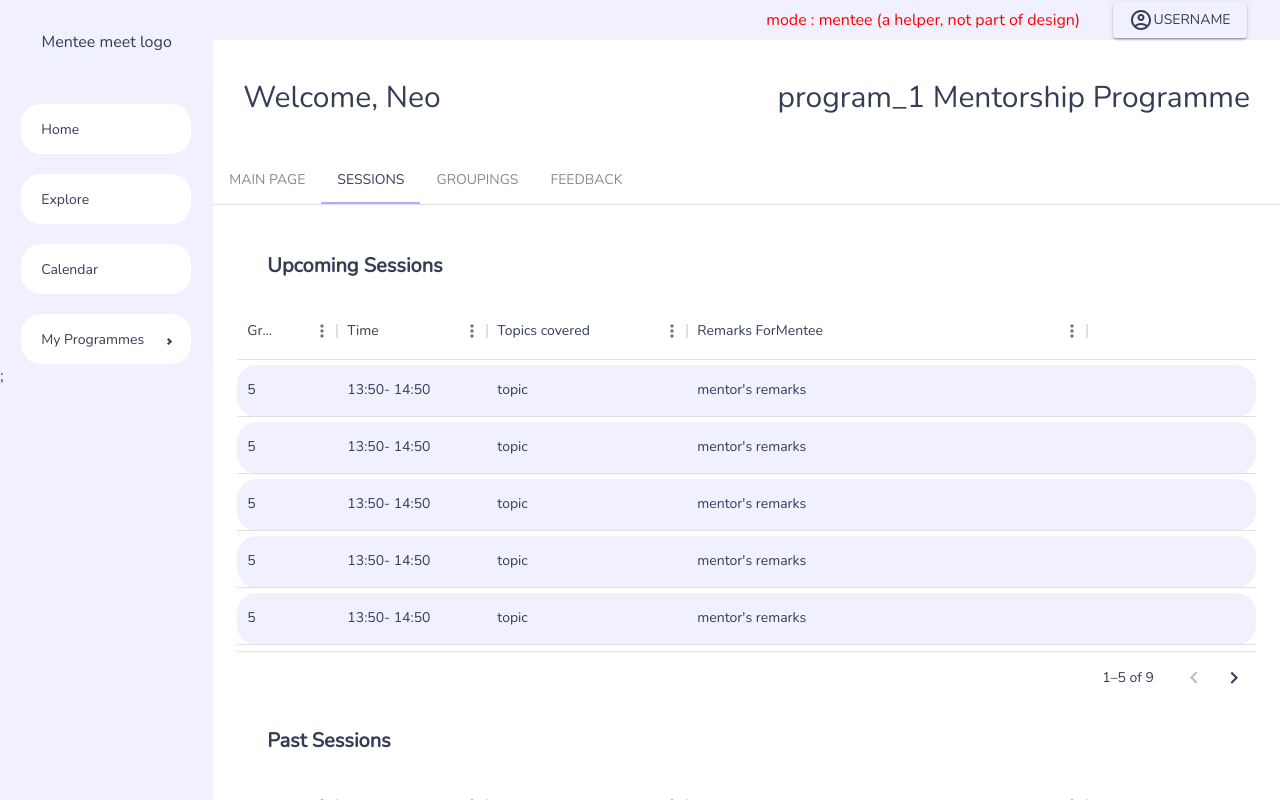
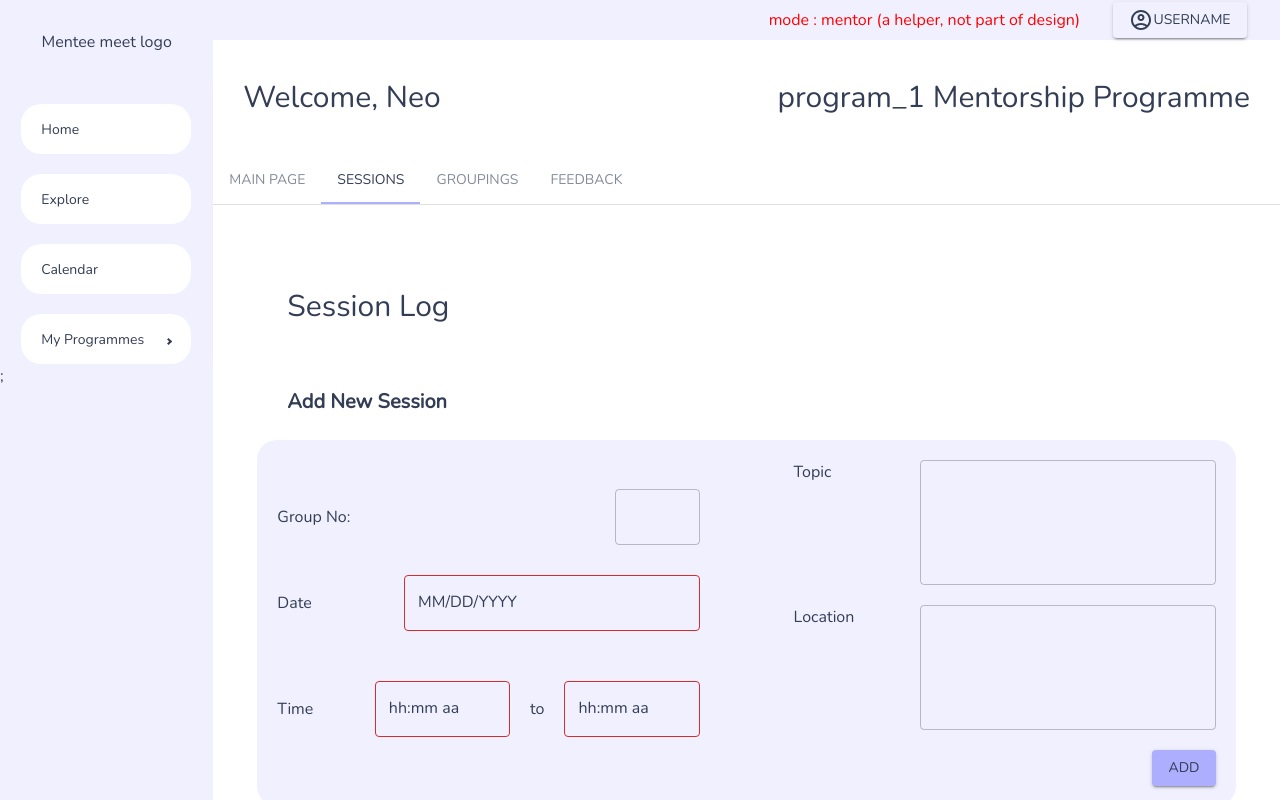
Before and after one commit to HEAP-2023/menteemeet, a React (Create React App) app in the folder client/: page /programmes/1 in a window 1280 px wide. Both pictures are taken after a click on the tab "SESSIONS". Built offline with nearby package versions, Linux system fonts and the light colour scheme.

Commit message:
created add session log section for mentors

```diff
--- a/client/package.json
+++ b/client/package.json
@@ -9,12 +9,15 @@
     "@mui/lab": "^5.0.0-alpha.134",
     "@mui/material": "^5.13.5",
     "@mui/x-data-grid": "^6.7.0",
+    "@mui/x-date-pickers": "^6.8.0",
     "@reduxjs/toolkit": "^1.9.5",
     "@testing-library/jest-dom": "^5.16.5",
     "@testing-library/react": "^13.4.0",
     "@testing-library/user-event": "^13.5.0",
+    "dayjs": "^1.11.8",
     "react": "^18.2.0",
     "react-dom": "^18.2.0",
+    "react-hook-form": "^7.44.3",
     "react-material-ui-carousel": "^3.4.2",
     "react-pro-sidebar": "^1.1.0-alpha.1",
     "react-redux": "^8.1.0",
--- /dev/null
+++ b/client/src/components/programme/NewSessionLog.jsx
@@ -0,0 +1,14 @@
+import { Box, Typography } from "@mui/material";
+import PageHeader from "../PageHeader"
+import SectionHeader from "../SectionHeader";
+import SessionForms from "./forms/SessionForms";
+
+
+const NewSessionLog = () => {
+    return <Box display="flex" flexDirection="column" width="100%" p="20px">
+        <PageHeader text="Session Log"/>
+        <SectionHeader text="Add New Session"/>
+        <SessionForms></SessionForms>
+    </Box>
+}
+export default NewSessionLog;
--- a/client/src/components/programme/Sessions.jsx
+++ b/client/src/components/programme/Sessions.jsx
@@ -3,11 +3,13 @@ import Table from "./Table";
 import { Box, Typography, IconButton } from "@mui/material";
 import SectionHeader from "../SectionHeader";
 import { generateColors } from "../../theme";
-import { useState } from "react"
 import EditOutlinedIcon from '@mui/icons-material/EditOutlined';
 import DeleteOutlineOutlinedIcon from '@mui/icons-material/DeleteOutlineOutlined';
 import DoneOutlinedIcon from '@mui/icons-material/DoneOutlined';
 import CancelOutlinedIcon from '@mui/icons-material/CancelOutlined';
+import NewSessionLog from "./NewSessionLog"
+
+
 
 const Sessions = () => {
     const userType = useSelector((state) => state.user.userType);
@@ -17,6 +19,7 @@ const Sessions = () => {
 
     return (
     <Box>
+        {userType !== "mentee" && <NewSessionLog/>}
         <Box width="100%" display="flex">
             <SectionHeader text="Upcoming Sessions" />
         </Box>
--- /dev/null
+++ b/client/src/components/programme/forms/SessionForms.jsx
@@ -0,0 +1,113 @@
+import { Box, Typography, Input, TextField, Button } from "@mui/material";
+import { LocalizationProvider } from '@mui/x-date-pickers';
+import { AdapterDayjs } from '@mui/x-date-pickers/AdapterDayjs'
+import { useForm, Controller } from "react-hook-form";
+import { DatePicker } from '@mui/x-date-pickers/DatePicker';
+import { TimePicker } from '@mui/x-date-pickers/TimePicker';
+import { useSelector } from "react-redux";
+
+const SessionForms = () => {
+    const acctID = useSelector((state) => state.user.userDetails.acctID)
+    const { control, handleSubmit } = useForm({
+        defaultValues: {
+          firstName: '',
+          date : "",
+          startTime : "",
+          endTime : "",
+          topic : "",
+          location : "",
+        }
+      });
+
+const handleSave = (data) => {
+    console.log("to be submitted")
+    console.log(data)
+    console.log("submitted by")
+    console.log(acctID);
+}
+    return (<Box bgcolor="primary.main" p="20px" borderRadius="20px">
+        <form onSubmit={handleSubmit(handleSave)}>
+            <Box display="flex" justifyContent="space-between">
+
+
+            <Box display="flex" flexDirection="column" width="45%" justifyContent="space-evenly">
+                <Box display="flex" alignItems="center" justifyContent="space-between">
+                    <label>Group No: </label>
+                    <Controller
+                    name="firstName"
+                    control={control}
+                    render={({ field }) => <TextField {...field} variant="outlined" sx={{width:"20%"}}/>}
+                    />
+                </Box>
+
+                <Box display="flex" alignItems="center" justifyContent="space-between">
+                    <label>Date </label>
+                    <Controller
+                    name="date"
+                    control={control}
+                    render={({ field }) =>
+                        <LocalizationProvider dateAdapter={AdapterDayjs} >
+                            <DatePicker {...field} sx={{width:"70%"}}/>
+                    </LocalizationProvider>
+                  }
+                    />
+                </Box>
+
+                <Box display="flex" alignItems="center" justifyContent="space-between">
+                    <label>Time </label>
+                    <Box display="flex" alignItems="center" justifyContent="flex-end">
+                        <Controller
+                        name="startTime"
+                        control={control}
+                        render={({ field }) =>
+                        <LocalizationProvider dateAdapter={AdapterDayjs} >
+                            <TimePicker {...field} sx={{width:"35%",  m:"20px"}}/>
+                        </LocalizationProvider>}
+                        />
+                        <label> to </label>
+                        <Controller
+                        name="endTime"
+                        control={control}
+                        render={({ field }) =>
+                        <LocalizationProvider dateAdapter={AdapterDayjs} >
+                            <TimePicker {...field} sx={{width:"35%" ,  ml:"20px"}}/>
+                        </LocalizationProvider>}
+                        />
+                    </Box>
+                </Box>
+
+            </Box>
+
+
+
+
+            <Box display="flex" flexDirection="column" width="45%">
+                <Box display="flex" justifyContent="space-between" mb="20px">
+                    <label> Topic </label>
+                    <Controller
+                        name="topic"
+                        control={control}
+                        render={({ field }) => <TextField {...field} variant="outlined"
+                        multiline rows={4} sx={{width:"70%"}}/>}
+                        />
+                </Box>
+
+                <Box display="flex"  justifyContent="space-between" mb="20px">
+                    <label> Location </label>
+                    <Controller
+                        name="location"
+                        control={control}
+                        render={({ field }) => <TextField {...field} variant="outlined"
+                        multiline rows={4} sx={{width:"70%"}} />}
+                        />
+                </Box>
+
+                <Box display="flex" justifyContent="flex-end" alignItems="flex-end">
+                    <Button type="submit" variant="contained" color="secondary">Add</Button>
+                </Box>
+            </Box>
+        </Box>
+        </form>
+    </Box>);
+}
+export default SessionForms;
--- a/client/src/state(kiv)/index.js
+++ b/client/src/state(kiv)/index.js
@@ -2,7 +2,7 @@ import {createSlice} from '@reduxjs/toolkit'
 
 const fetchUserType = () => {
     // go fetch
-    return "mentee";
+    return "mentor";
 }
 const fetchAllProfiles = () => {
     // go fetch
```
Also changed, not shown: 1 other file (tests, documents, lock files or other folders).
